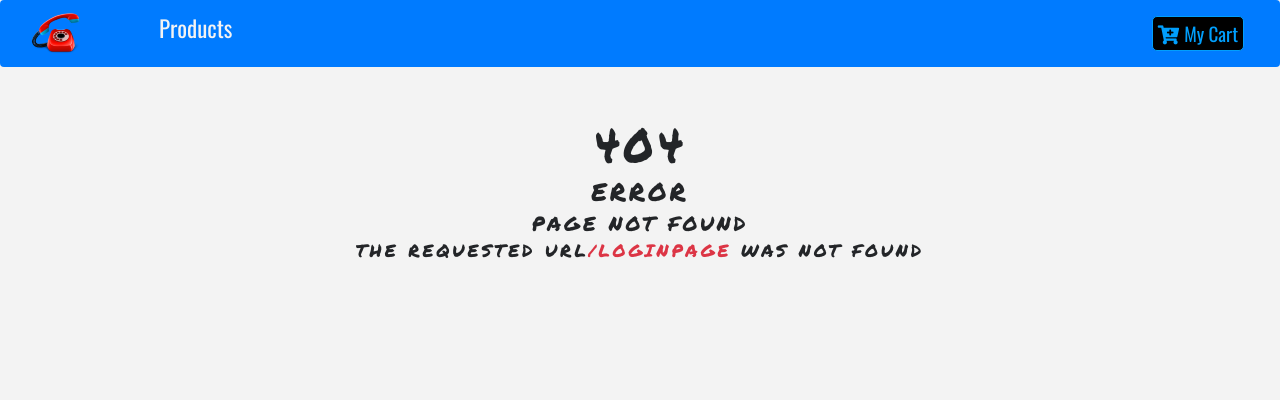
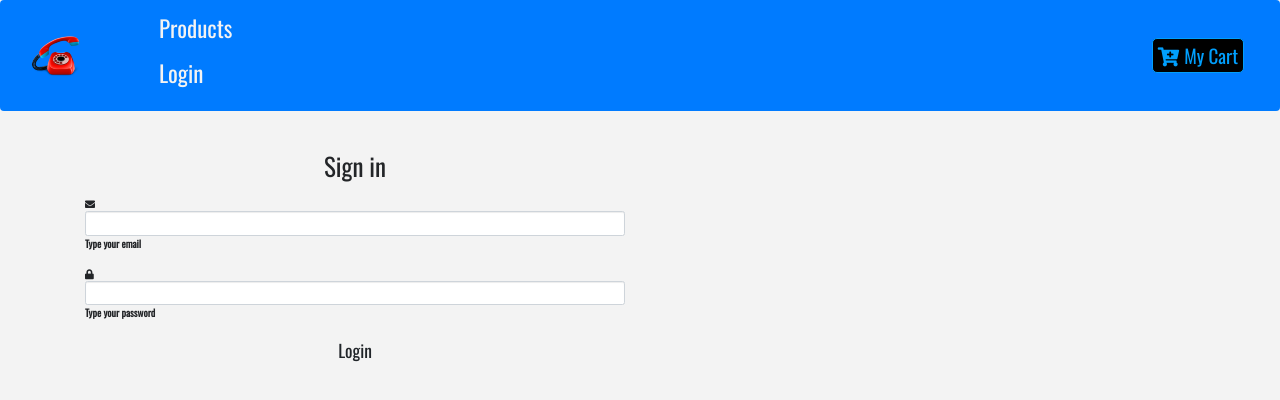
Before and after one commit to dre37167/react-ecommerce-store, a React (Create React App) app: page /LoginPage in a window 1280 px wide. Before the commit this address had no page. Shown: the top 400 px of the page. Built offline with nearby package versions, Linux system fonts and the light colour scheme.

Commit message:
created login page

```diff
--- a/package.json
+++ b/package.json
@@ -5,6 +5,7 @@
   "dependencies": {
     "aws-amplify": "^1.1.19",
     "bootstrap": "^4.2.1",
+    "mdbreact": "^4.9.0",
     "react": "^16.7.0",
     "react-bootstrap": "^0.32.4",
     "react-dom": "^16.7.0",
--- a/src/App.js
+++ b/src/App.js
@@ -1,5 +1,6 @@
 import React, { Component } from 'react';
 import { Switch, Route } from 'react-router-dom';
+
 
 import './App.css';
 import 'bootstrap/dist/css/bootstrap.min.css';
@@ -10,6 +11,7 @@ import Default from './components/Default';
 import Details from './components/Details';
 import Cart from './components/Cart';
 import Modal from './components/Modal';
+import LoginPage from './containers/LoginPage';
 
 
 
@@ -23,6 +25,7 @@ class App extends Component {
       <div>
         <Navbar />
         <Switch>
+          <Route exact path="/LoginPage" component={LoginPage} />
           <Route exact path="/" component={ProductList} />
           <Route path="/details" component={Details} />
           <Route path="/cart" component={Cart} />
--- a/src/components/Navbar.js
+++ b/src/components/Navbar.js
@@ -23,6 +23,11 @@ export default class Navbar extends Component{
               products
             </Link>
           </li>
+          <li className="nav-item ml-5">
+            <Link to="/LoginPage" className="nav-link">
+              Login
+            </Link>
+          </li>
         </ul>
         <Link to='/cart' className="ml-auto">
           <ButtonContainer>
--- /dev/null
+++ b/src/containers/Login.css
@@ -0,0 +1,10 @@
+@media all and (min-width: 480px) {
+  .Login {
+    padding: 60px 0;
+  }
+
+  .Login form {
+    margin: 0 auto;
+    max-width: 320px;
+  }
+}
--- /dev/null
+++ b/src/containers/LoginPage.js
@@ -0,0 +1,40 @@
+import React from "react";
+import './Login.css';
+import { MDBContainer, MDBRow, MDBCol, MDBInput, MDBBtn } from 'mdbreact';
+
+const LoginPage = () => {
+  return (
+    <MDBContainer>
+      <MDBRow>
+        <MDBCol md="6">
+          <form>
+            <p className="h1 text-center mb-4">Sign in</p>
+            <div className="grey-text">
+              <MDBInput
+                label="Type your email"
+                icon="envelope"
+                group
+                type="email"
+                validate
+                error="wrong"
+                success="right"
+              />
+              <MDBInput
+                label="Type your password"
+                icon="lock"
+                group
+                type="password"
+                validate
+              />
+            </div>
+            <div className="text-center">
+              <MDBBtn><h3>Login</h3></MDBBtn>
+            </div>
+          </form>
+        </MDBCol>
+      </MDBRow>
+    </MDBContainer>
+  );
+};
+
+export default LoginPage;
```
Also changed, not shown: 1 other file (tests, documents, lock files or other folders).
